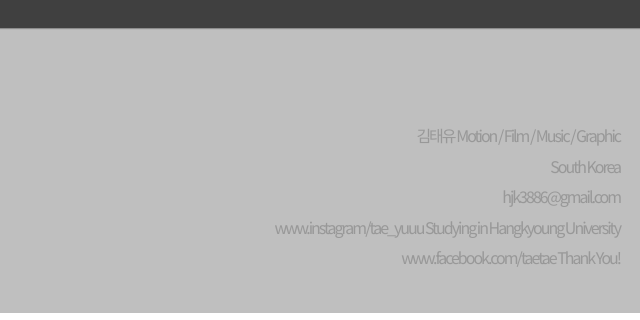
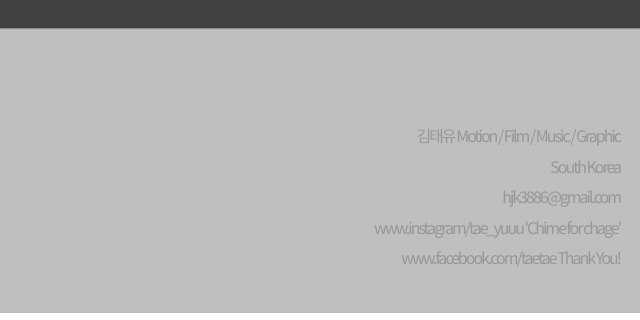
Before and after one commit to TaeYuuu/gucci_f1, a plain HTML site: page story.html in a window 1280 px wide. Shown: the part 5912-6232 px from the top of the page, 640-1280 px from the left. Drawn offline with nearby package versions, Linux system fonts and the light colour scheme.

Commit message:
Update story.html

```diff
--- a/story.html
+++ b/story.html
@@ -145,7 +145,7 @@
 					<br>
 					hjk3886@gmail.com
 					<br>
-					www.instagram/tae_yuuu	Studying in Hangkyoung University
+					www.instagram/tae_yuuu	'Chime for chage'
 					<br>
 					www.facebook.com/taetae	Thank You!
 				</p>
```
